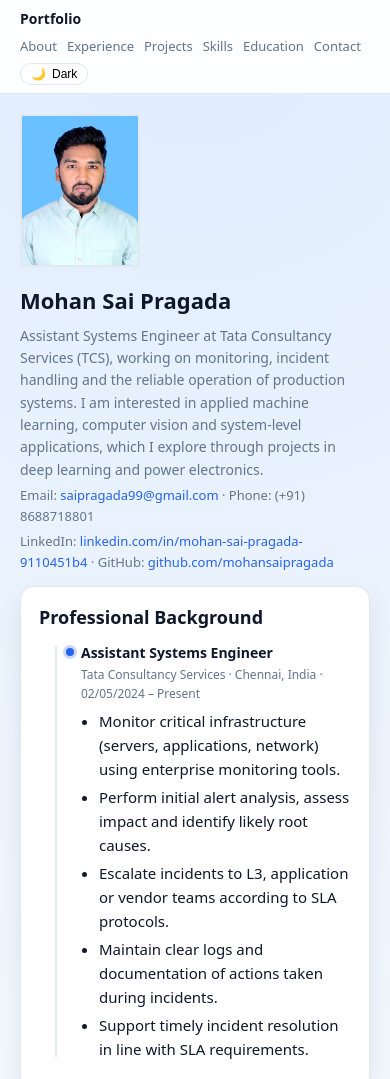
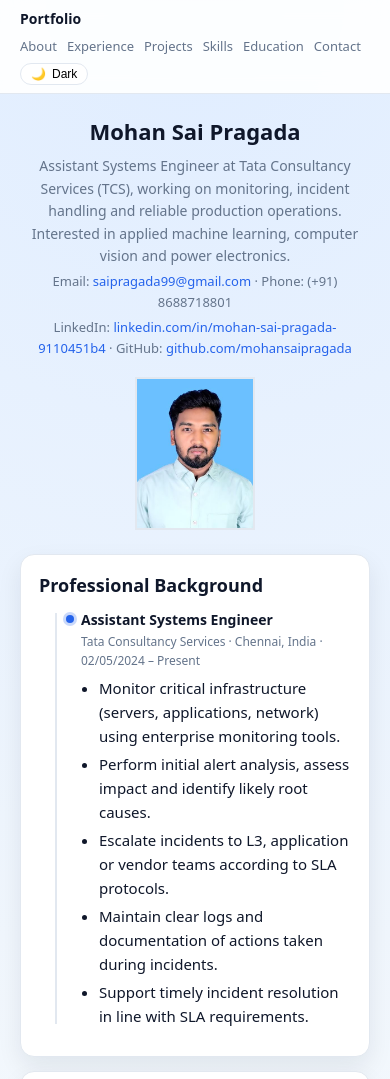
Before and after one commit to mohansaipragada/Portfolio, a plain HTML site: page index.html in a window 390 px wide. Shown: the top 1079 px of the page. Drawn offline with Linux system fonts and the light colour scheme.

Commit message:
Update index.html

```diff
--- a/index.html
+++ b/index.html
@@ -275,6 +275,33 @@
       margin-top: 16px;
       padding-bottom: 26px;
     }
+    .about-wrapper {
+  display: flex;
+  align-items: flex-start;
+  gap: 18px;
+}
+
+.about-text {
+  flex: 1;
+}
+
+.about-photo {
+  flex: 0 0 140px;
+  display: flex;
+  justify-content: flex-end;
+}
+
+@media (max-width: 700px) {
+  .about-wrapper {
+    flex-direction: column;
+    align-items: center;
+    text-align: center;
+  }
+  .about-photo {
+    justify-content: center;
+  }
+}
+
 
     @media (max-width: 700px) {
       .nav-inner {
@@ -323,24 +350,37 @@
   </nav>
 
   <!-- Header -->
-  <header id="about">
-    <img class="avatar" src="mohansaip.jpg" alt="Mohan Sai Pragada">
+  <header>
+  <div class="about-wrapper">
+
+    <div class="about-text">
       <div class="name">Mohan Sai Pragada</div>
+
       <div class="summary">
         Assistant Systems Engineer at Tata Consultancy Services (TCS), working on monitoring,
-      incident handling and the reliable operation of production systems. I am interested in applied
-      machine learning, computer vision and system-level applications, which I explore through
-      projects in deep learning and power electronics.
+        incident handling and reliable production operations. Interested in applied machine learning,
+        computer vision and power electronics.
       </div>
+
       <div class="contact">
         Email: <a href="mailto:saipragada99@gmail.com">saipragada99@gmail.com</a> ·
         Phone: (+91) 8688718801
       </div>
+
       <div class="contact">
-      LinkedIn: <a href="https://www.linkedin.com/in/mohan-sai-pragada-9110451b4" target="_blank">linkedin.com/in/mohan-sai-pragada-9110451b4</a> ·
+        LinkedIn: <a href="https://www.linkedin.com/in/mohan-sai-pragada-9110451b4" target="_blank">
+        linkedin.com/in/mohan-sai-pragada-9110451b4</a> ·
         GitHub: <a href="https://github.com/mohansaipragada" target="_blank">github.com/mohansaipragada</a>
       </div>
+    </div>
+
+    <div class="about-photo">
+      <img class="avatar" src="mohansaip.jpg" alt="Mohan Sai Pragada">
+    </div>
+
+  </div>
 </header>
+
 
   <main class="container">
 
```
Lines whose indentation alone changed are shown as unchanged.
